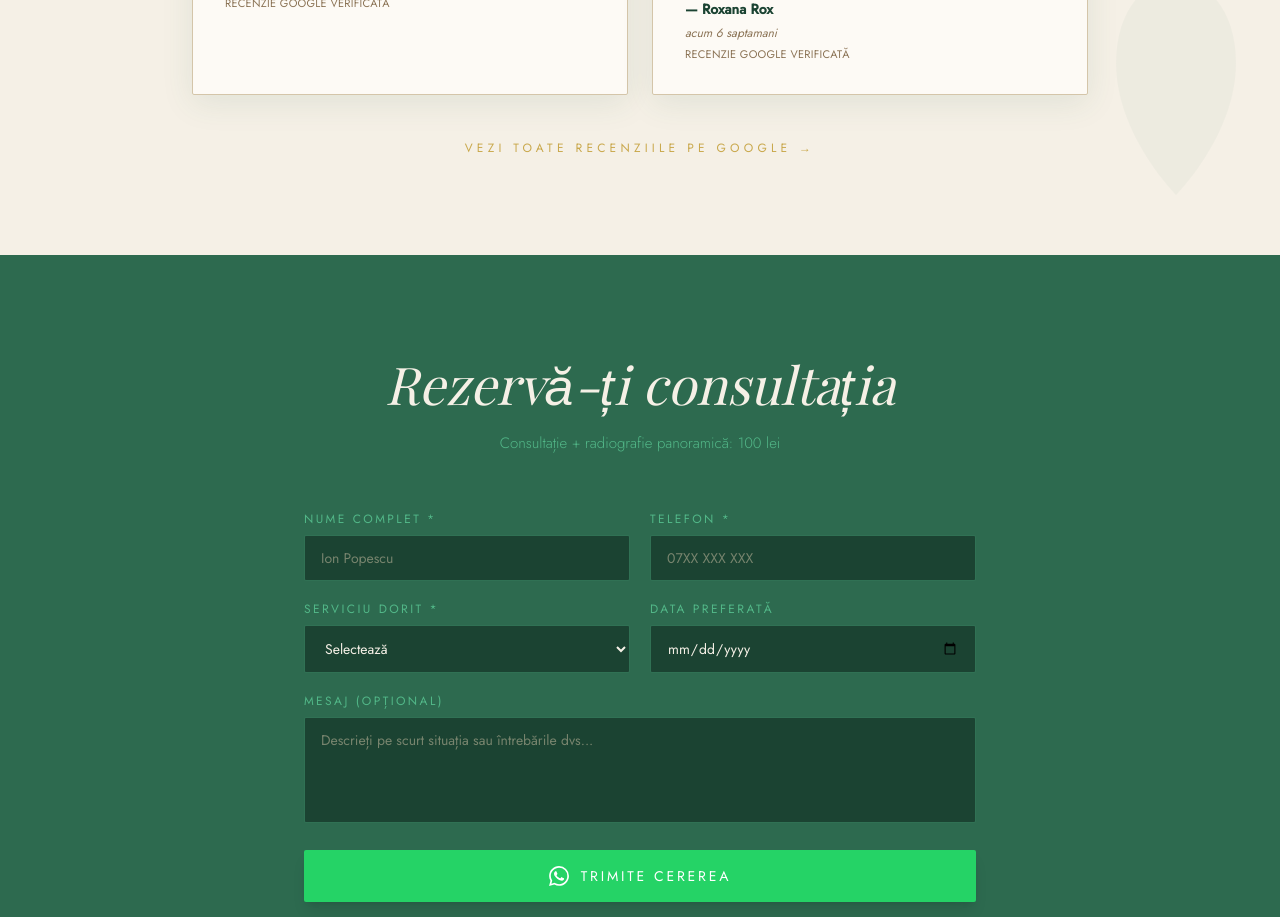
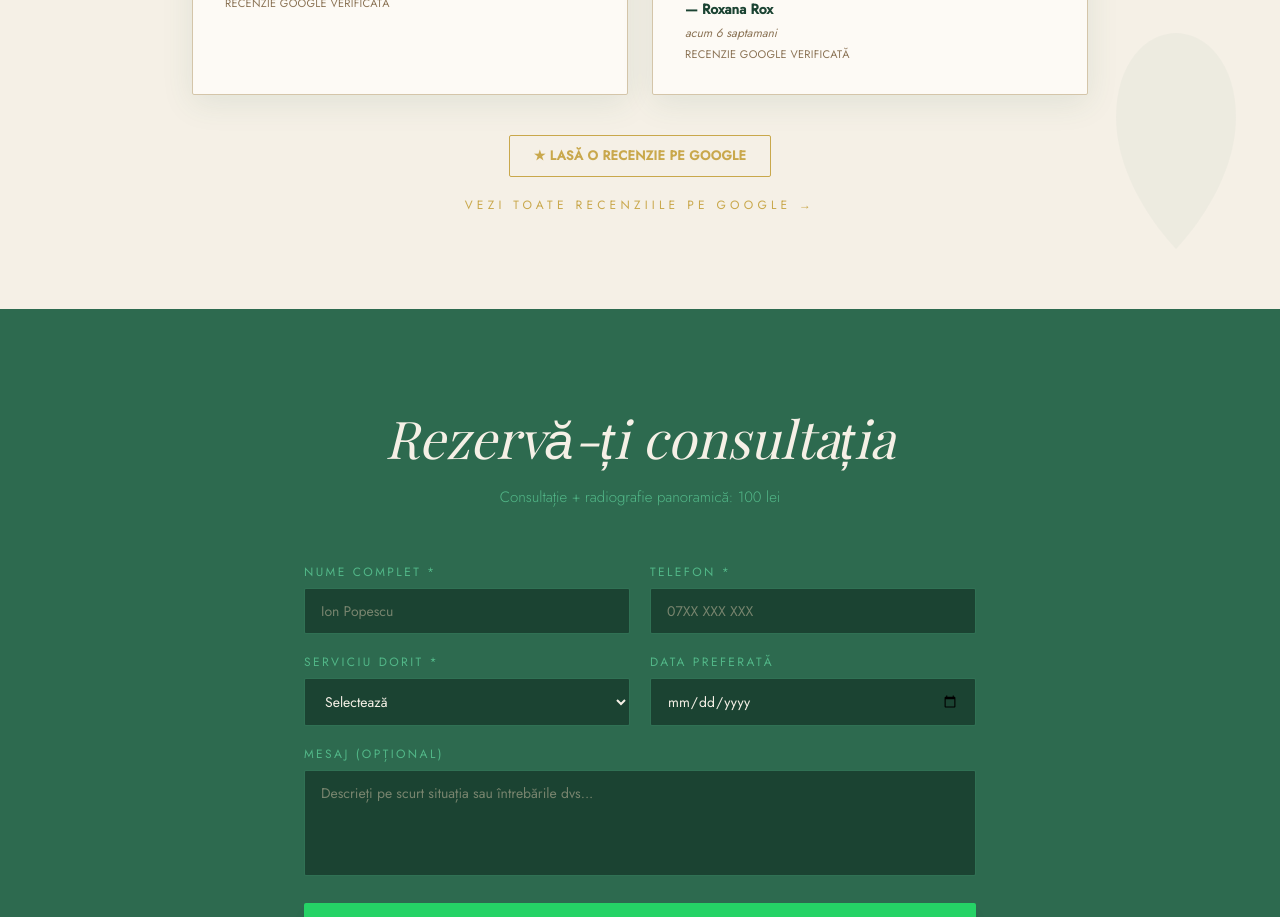
Before and after one commit to Rbt1/aradentpitesti, a Next.js app: page / in a window 1280 px wide. Shown: the part 8840-9757 px from the top of the page. Built offline with nearby package versions, Linux system fonts and the light colour scheme.

Commit message:
adaug buton lasa o recenzie pe Google in Testimoniale

```diff
--- a/app/components/Testimonials.tsx
+++ b/app/components/Testimonials.tsx
@@ -143,14 +143,22 @@ const Testimonials = () => {
           ))}
         </div>
 
-        {/* Buton toate recenziile */}
+        {/* Butoane recenzii */}
         <motion.div
-          className="text-center mt-10"
+          className="text-center mt-10 flex flex-col items-center gap-5"
           initial={{ opacity: 0, y: 16 }}
           whileInView={{ opacity: 1, y: 0 }}
           viewport={{ once: true }}
           transition={{ duration: 0.6, delay: 0.3 }}
         >
+          <a
+            href="https://search.google.com/local/writereview?placeid=ChIJzf4xiTi9skARclRTGnaL4Zg"
+            target="_blank"
+            rel="noopener noreferrer"
+            className="font-jost font-bold text-[13px] uppercase tracking-wide text-gold border border-gold px-6 py-[10px] rounded-sm hover:bg-gold hover:text-forest-dark transition-all duration-200"
+          >
+            ★ Lasă o recenzie pe Google
+          </a>
           <a
             href={GOOGLE_REVIEW_URL}
             target="_blank"
```
